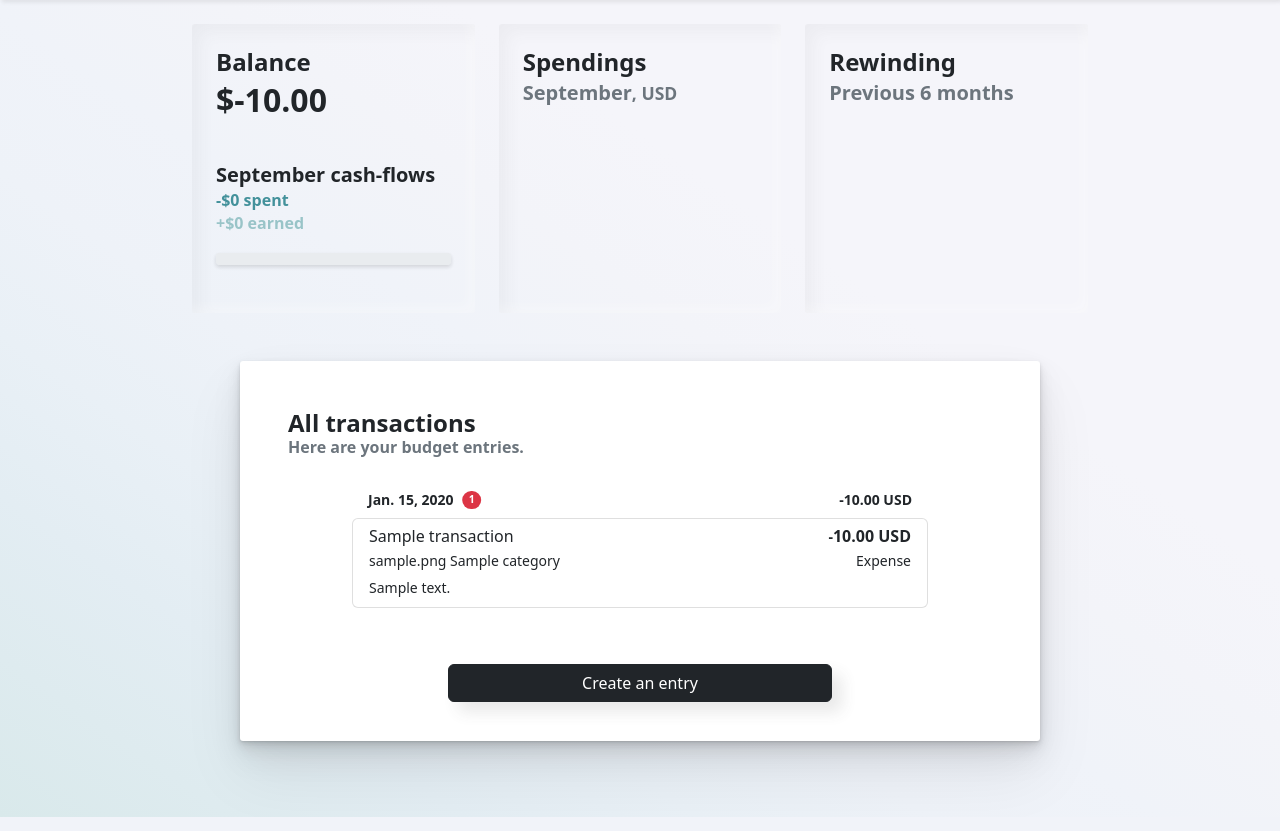
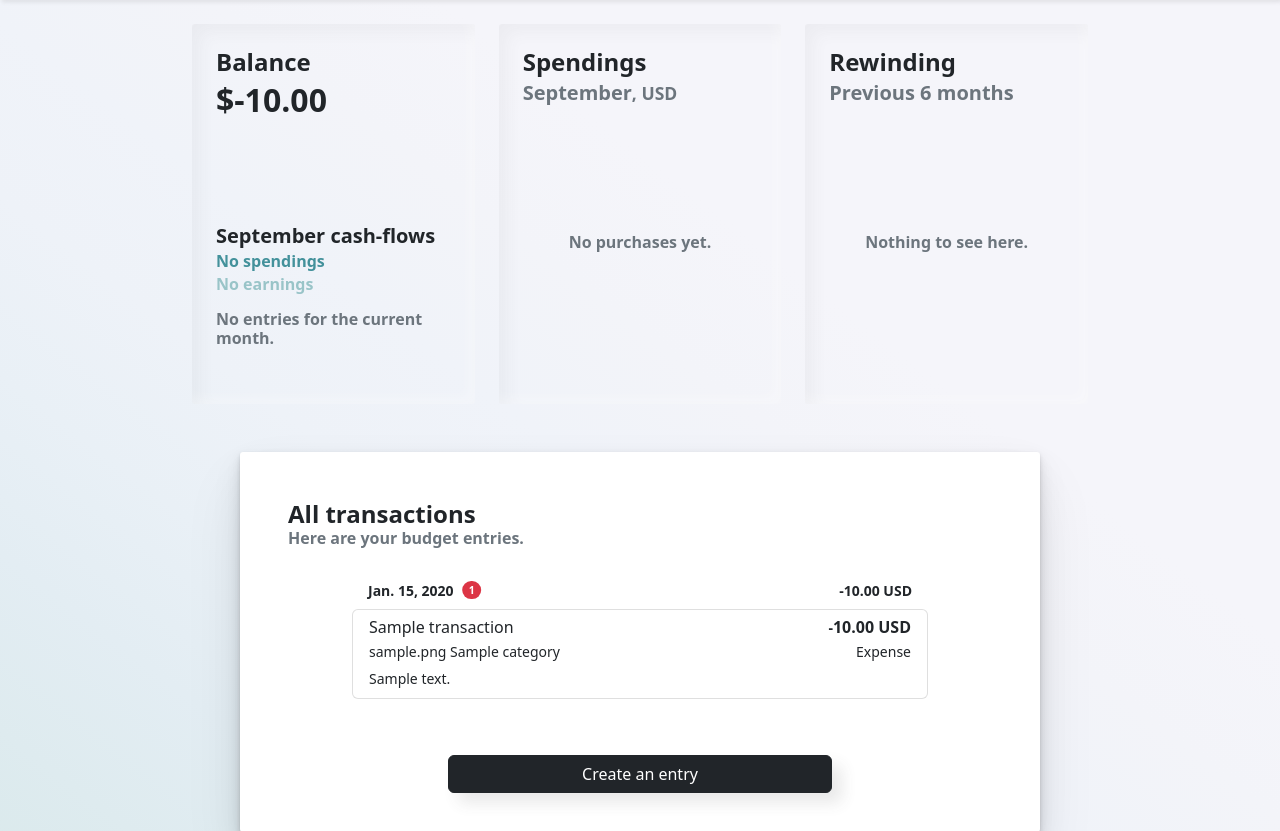
Before and after one commit to andreicsandor/budgeter, a Django app: page / in a window 1280 px wide. Shown: the part 70-901 px from the top of the page. Run offline with Django 4.2, Linux system fonts and the light colour scheme; a user stored in the database is signed in; data comes from the database, SQL or seed files in the repository; tables that the repository leaves empty hold one stand-in row (values such as "Sample post"); a map, chart or similar area stays blank; parts of the project's set-up code (start-up, migrations or seed data) failed here and were passed over; some libraries are stand-ins or nearby versions.

Commit message:
Add scripts & implement charts for header cards

```diff
--- a/rainier/app/templates/home.html
+++ b/rainier/app/templates/home.html
@@ -188,4 +188,158 @@
     </main>
 </body>
 
+
+<!-- Scripts -->
+
+
+<!-- Displays the charts -->
+<script>
+
+    // Renders the chart for the current month's expenses
+    const ctx1 = document.getElementById('chart-expenses-current');
+    const currentLabels = [{% for label in labels_current %}"{{ label|safe }}",{% endfor %}];
+    const currentValues = [{% for value in values_expenses_current %}"{{ value|safe }}",{% endfor %}];
+    const currentChart = new Chart(ctx1, {
+        type: "doughnut",
+        data: {
+            labels: currentLabels,
+            datasets: [{
+                label: "My First Dataset",
+                data: currentValues,
+                backgroundColor: [
+                    "#8EBDC3",
+                    "#69A7AF",
+                    "#43919B",
+                    "#3C838C",
+                    "#2F666D",
+                    "#D9E9EB",
+                    "#B4D3D7",
+                    "#22494E",
+                    "#183337",
+                    "#112527",
+                ],
+                hoverOffset: 0
+            }],
+            responsive: true
+        },
+        maintainAspectRatio: false,
+        options: {
+            layout: {
+                padding: 5
+            },
+            elements: {
+                arc: {
+                    borderWidth: 0.5,
+                    borderColor: "#f5f5fa",
+                    hoverBorderWidth: 0.5,
+                    hoverBorderColor: "#f5f5fa",
+                    borderAlign: "left",
+                    spacing: 7
+                },
+            },
+            plugins: {
+                legend: {
+                    display: false,
+                    position: "top",
+                    align: "start",
+                    maxHeight: 75,
+                    rtl: true,
+                    labels: {
+                        padding: 10
+                    }
+                }
+            }
+        }
+    });
+
+    // Renders the chart for the last 6 months expenses & income
+    const ctx2 = document.getElementById('chart-expenses-rewind');
+    const previousLabels = [{% for label in labels_previous %}"{{ label|safe }}",{% endfor %}];
+    const previousExpensesValues = [{% for value in values_expenses_previous %}("{{ value|safe }}").replace(",", ""),{% endfor %}];
+    const previousIncomeValues = [{% for value in values_income_previous %}("{{ value|safe }}").replace(",", ""),{% endfor %}];
+    const rewindChart = new Chart(ctx2, {
+        type: "bar",
+        data: {
+            labels: previousLabels,
+            datasets: [
+                    {
+                        label: "Expenses",
+                        data: previousExpensesValues,
+                        backgroundColor: '#43919B',
+                        borderRadius: 3,
+                        categoryPercentage: 0.5,
+                        barPercentage: 1,
+                    },
+                    {
+                        label: "Income",
+                        data: previousIncomeValues,
+                        backgroundColor: "#99C4C8",
+                        borderRadius: 3,
+                        categoryPercentage: 0.5,
+                        barPercentage: 1
+                    }
+            ]
+        },
+        options: {
+            responsive: true,
+            aspectRatio: 0.9,
+            indexAxis: "y",
+            plugins: {
+                legend: {
+                    display: false,
+                    position: "top",
+                    align: "end"
+                }
+            },
+            scales: {
+                x: {
+                    type: "logarithmic",
+                    grid: {
+                        display: false,
+                        drawBorder: false
+                    },
+                    ticks: {
+                        display: false,
+                    },
+                },
+                y: {
+                    grid: {
+                        display: false,
+                        drawBorder: false,
+                    },
+                    ticks: {
+                        display: true,
+                    }
+                }
+            }
+        }
+    });
+
+    // Replaces the charts with messages if no entries are available
+    const currentExpenses = "{{ expenses_current|safe }}";
+    const currentIncome = "{{ income_current|safe }}";
+    if (currentExpenses == "0" && currentIncome == "0") {
+        const leftChart = document.getElementById('progress');
+        const leftMessage = document.createElement('message-left');
+        leftMessage.innerHTML = '<h6 class="card-subtitle mb-2 fw-semibold text-muted">No entries for the current month.</h6>';
+        leftChart.replaceWith(leftMessage);
+        const expensesTag = document.getElementById('tag-expenses');
+        const incomeTag = document.getElementById('tag-income');
+        expensesTag.textContent = "No spendings";
+        incomeTag.textContent = "No earnings";
+    }
+    if (currentExpenses == 0 || currentExpenses == "") {
+        const middleChart = document.getElementById('chart-expenses-current');
+        const middleMessage = document.createElement('message-middle');
+        middleMessage.innerHTML = '<br><br><br><br><br><h6 class="fw-semibold text-muted" style="text-align: center;">No purchases yet.</h6><br><br><br><br><br>';
+        middleChart.replaceWith(middleMessage);
+    }
+    if (previousExpensesValues == "0,0,0,0,0,0" && previousIncomeValues == "0,0,0,0,0,0") {
+        const rightChart = document.getElementById('chart-expenses-rewind');
+        const rightMessage = document.createElement('message-right');
+        rightMessage.innerHTML = '<br><br><br><br><br><h6 class="fw-semibold text-muted" style="text-align: center;">Nothing to see here.</h6><br><br><br><br><br>';
+        rightChart.replaceWith(rightMessage);
+    }
+</script>
+
 {% endblock %}
```
